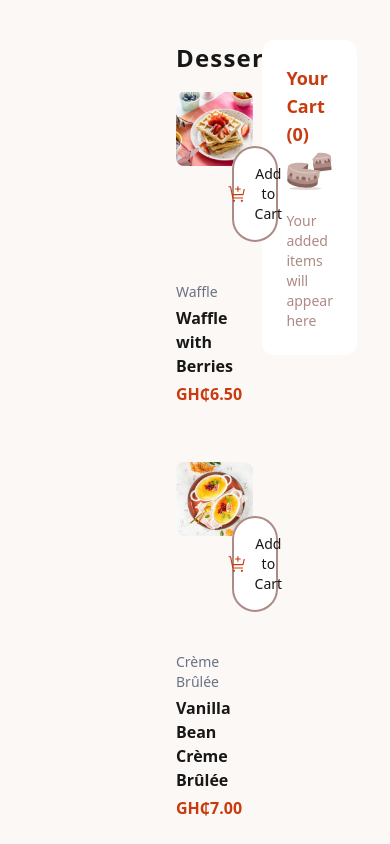
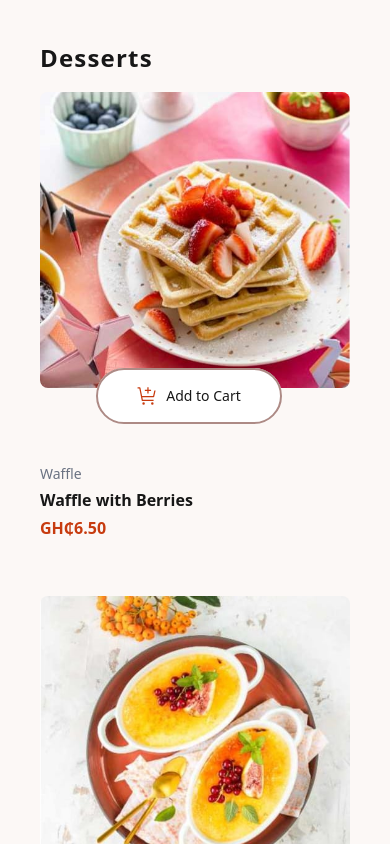
Before and after one commit to Bentil4/Dessert-app, an Angular app: page / in a window 390 px wide. Shown: the top 844 px of the page. Built offline with nearby package versions, Linux system fonts and the light colour scheme.

Commit message:
feat: Implement responsive layout adjustments for the dessert page, order confirmation modal, and product listings.

```diff
--- a/src/app/components/order-confirm-model/order-confirm-model.html
+++ b/src/app/components/order-confirm-model/order-confirm-model.html
@@ -1,25 +1,17 @@
 <section
-  class="w-120 rounded-lg bg-white p-6 shadow-xl"
-  role="document"
-  aria-labelledby="confirm-title"
-  tabindex="-1"
-  #panel
->
+  class="w-100 rounded-lg bg-white p-6 shadow-xl  max-md:w-4/4 max-md:max-h-180 h-full  max-md:rounded-b-none max-lg:w-130"
+  role="document" aria-labelledby="confirm-title" aria-describedby="confirm-description">
   <section class="flex items-center gap-2 text-(--color-primary) text-2xl" aria-hidden="true">
     <img src="../../../assets/images/icon-order-confirmed.svg" alt="" />
   </section>
-  <h1 id="confirm-title" class="mt-2 text-2xl font-extrabold">Order Confirmed</h1>
+  <h1 id="confirm-title" class="mt-2 text-2xl font-extrabold max-md:text-5xl">Order <span>Confirmed</span></h1>
   <p class="text-rose-500">We hope you enjoy your food!</p>
 
   <section class="mt-4 rounded-md bg-rose-50 p-4">
     @for (item of items(); track item.product.name) {
     <section class="flex items-center justify-between py-3">
       <section class="flex items-center gap-3 min-w-0">
-          <img
-            [src]="item.product.imageURL.desktop"
-            [attr.alt]="item.product.name"
-            class="size-10 rounded-md"
-          />
+        <img [src]="item.product.imageURL.desktop" [attr.alt]="item.product.name" class="size-10 rounded-md" />
         <div class="min-w-0">
           <p class="truncate font-medium">{{ item.product.name }}</p>
           <p class="text-sm text-rose-500">
@@ -39,11 +31,8 @@
     </div>
   </section>
 
-  <button
-    type="button"
-    class="cursor-pointer mt-6 w-full rounded-full bg-red px-5 py-3 text-white font-semibold"
-    (click)="startNewOrder()"
-  >
+  <button type="button" class="cursor-pointer mt-6 w-full rounded-full bg-red px-5 py-3 text-white font-semibold"
+    (click)="startNewOrder()">
     Start New Order
   </button>
 </section>
--- a/src/app/components/product-card/product-card.html
+++ b/src/app/components/product-card/product-card.html
@@ -1,4 +1,4 @@
-<article class="py-4 cursor-pointer">
+<article class="py-4 cursor-pointer  ">
   @if (inCartQuantity() > 0) {
     <img
       ngOptimizedImage
@@ -15,7 +15,7 @@
       [alt]="product().name"
       width="500"
       height="500"
-      class="rounded-lg route"
+      class="rounded-lg"
     />
   }
 
--- a/src/app/components/product-list/product-list.html
+++ b/src/app/components/product-list/product-list.html
@@ -1,5 +1,5 @@
 @if (products$ | async; as products) {
-<section class="grid gap-6 sm:grid-cols-2 lg:grid-cols-3">
+<section class="grid gap-6 sm:grid-cols-2 md:grid-cols-3 lg:grid-cols-3">
   @for (product of products; track product.name) {
   <app-product-card [product]="product" [inCartQuantity]="getQuantity(product)" (add)="addToCart($event)"
     (increment)="incrementQuantity(product)" (decrement)="decrementQuantity(product)" />
--- a/src/app/pages/dessert/dessert.html
+++ b/src/app/pages/dessert/dessert.html
@@ -1,17 +1,27 @@
-<main class="w-full px-44 pt-10 bg-rose-50">
-  <section class="flex gap-14">
-    <section class="w-4/5">
-      <h1 class="text-lgx font-black tracking-wider">Desserts</h1>
-      <app-product-list></app-product-list>
-    </section>
-    <section class="w-1.5/5">
-      <app-cart-panel (confirm)="onConfirmOrder()"></app-cart-panel>
+<main class="w-full px-44 pt-10 bg-rose-50 max-lg:p-10 max-lg-w-full">
+  <section class="flex gap-14 max-lg:flex-col lg:flex-row">
+    <section class="flex flex-col gap-14 lg:flex-row">
+      <section class="flex w-full flex-col lg:w-4/5">
+        <h1 class="text-lgx font-black tracking-wider">Desserts</h1>
+        <app-product-list></app-product-list>
+      </section>
+
+      <section class="w-full lg:w-1/5">
+        <app-cart-panel (confirm)="onConfirmOrder()"></app-cart-panel>
+      </section>
     </section>
   </section>
 
   @if (isOrderConfirmed()) {
-  <div class="fixed inset-0 z-50 flex items-center justify-center bg-black/50 overflow-y-auto" (click)="onCloseModal()">
-    <app-order-confirm-model (click)="$event.stopPropagation()" (close)="onCloseModal()" />
-  </div>
+    <div
+      class="fixed inset-0 z-50 flex items-center justify-center bg-black/50 overflow-y-auto max-md:w-full max-md:items-end"
+      (click)="onCloseModal()"
+    >
+      <app-order-confirm-model
+        class="max-md:w-full"
+        (click)="$event.stopPropagation()"
+        (close)="onCloseModal()"
+      />
+    </div>
   }
 </main>
--- a/src/styles.css
+++ b/src/styles.css
@@ -23,11 +23,19 @@
 }
 
 @theme {
-  --breakpoint-*: initial;
+  /* --breakpoint-*: initial;
   --breakpoint-xs: 20rem;
   --breakpoint-sm: 40rem;
   --breakpoint-md: 48rem;
   --breakpoint-lg: 64rem;
   --breakpoint-xl: 80rem;
-  --breakpoint-2xl: 96rem;
+  --breakpoint-2xl: 96rem; */
 }
+
+@theme {
+  /* --breakpoint-sm: '320px'; */
+  /* --breakpoint-md: '375px'; */
+  /* --breakpoint-lg: '768px'; */
+  /* --break-xl: '1024px'; */
+  /* --breakpoint-"2xl": '1440px'; */
+}
```
Lines whose indentation alone changed are shown as unchanged.
